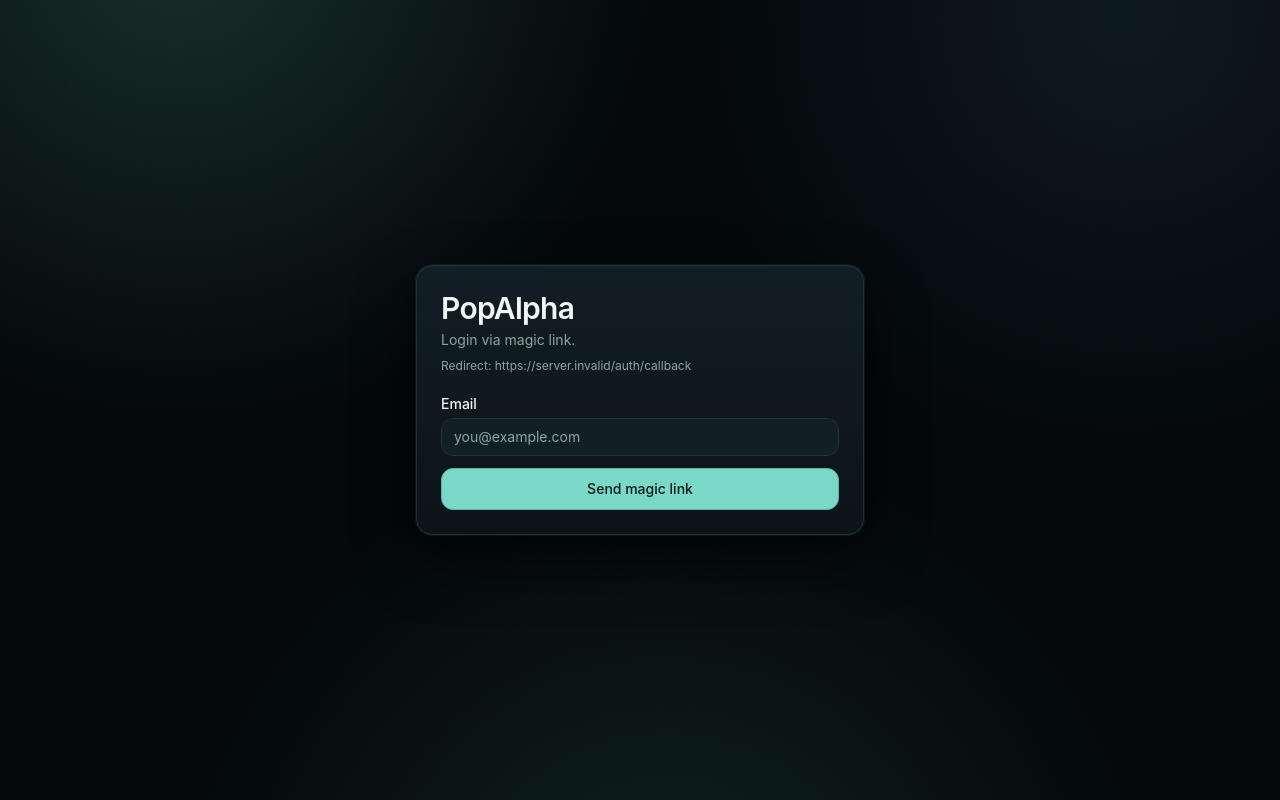
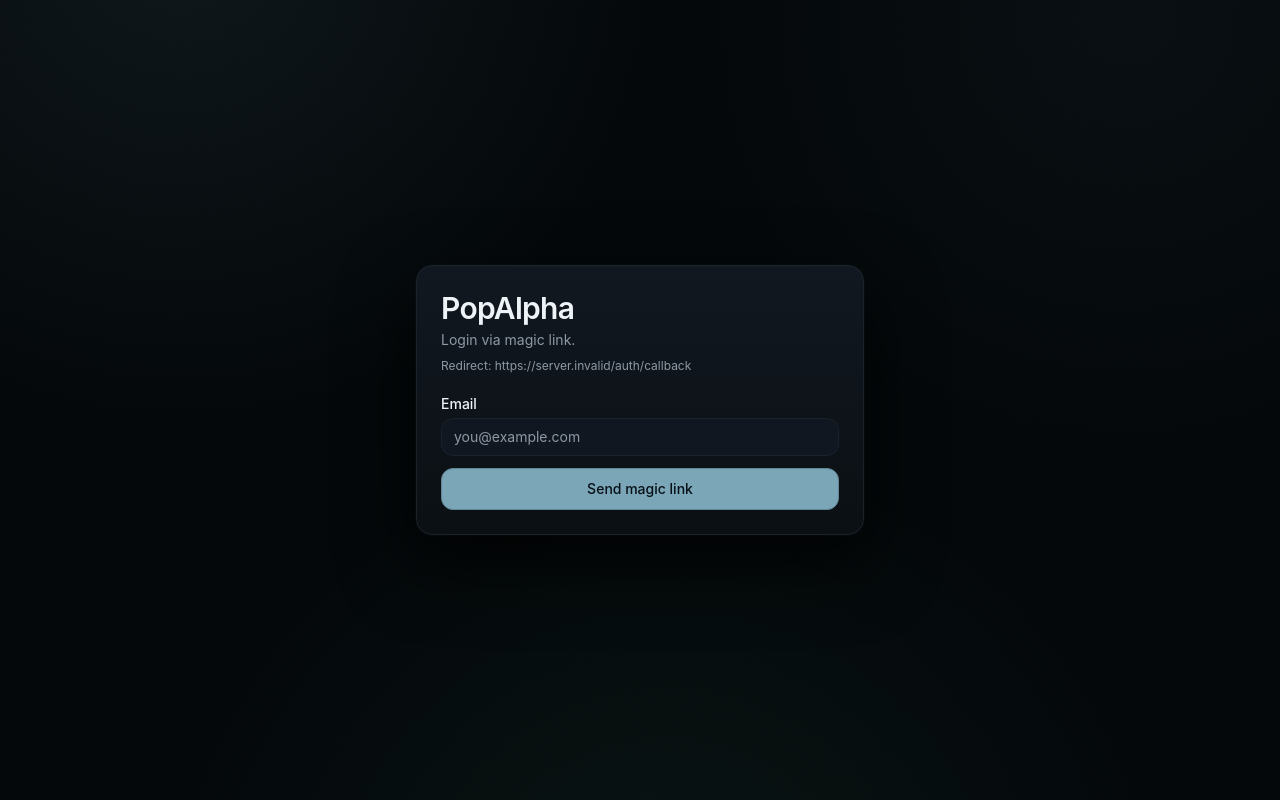
Before and after one commit to LordZigmo/PopAlpha, a Next.js app: page /login in a window 1280 px wide. Built offline with nearby package versions, Linux system fonts and the light colour scheme; no server answers.

Commit message:
feat: darken app palette

```diff
--- a/app/globals.css
+++ b/app/globals.css
@@ -3,19 +3,19 @@
 :root,
 .theme-indigo {
   --color-background: #04080a;
-  --color-surface: #0c1418;
-  --color-surface-soft: #132027;
-  --color-accent: #79d8c8;
-  --color-on-accent: #071a17;
-  --color-text: #eef7f5;
-  --color-muted: #8fa5a1;
-  --color-border: #21343b;
+  --color-surface: #0b1014;
+  --color-surface-soft: #121922;
+  --color-accent: #7aa6b8;
+  --color-on-accent: #071016;
+  --color-text: #eef3f7;
+  --color-muted: #8d99a5;
+  --color-border: #1a242d;
   --color-positive: #66e1b0;
   --color-negative: #ff6c78;
-  --color-gold: #9be7dc;
-  --color-gold-ink: #07201c;
+  --color-gold: #a4c5d2;
+  --color-gold-ink: #081118;
   --color-overlay: rgba(4, 8, 10, 0.86);
-  --shadow-elevated: 0 24px 56px rgba(0, 0, 0, 0.68);
+  --shadow-elevated: 0 28px 72px rgba(0, 0, 0, 0.78);
   --space-panel: 1.5rem;
   --space-card: 1rem;
   --radius-panel: 1.75rem;
@@ -66,9 +66,9 @@ body {
   position: relative;
   min-height: 100vh;
   background:
-    radial-gradient(920px circle at 14% -8%, color-mix(in srgb, var(--color-accent) 18%, transparent), transparent 54%),
-    radial-gradient(760px circle at 88% 2%, color-mix(in srgb, #5a9ec2 12%, transparent), transparent 60%),
-    radial-gradient(820px circle at 52% 118%, color-mix(in srgb, var(--color-positive) 12%, transparent), transparent 62%),
+    radial-gradient(920px circle at 14% -8%, color-mix(in srgb, var(--color-accent) 10%, transparent), transparent 54%),
+    radial-gradient(760px circle at 88% 2%, color-mix(in srgb, #4b6880 8%, transparent), transparent 60%),
+    radial-gradient(820px circle at 52% 118%, color-mix(in srgb, var(--color-positive) 6%, transparent), transparent 62%),
     linear-gradient(180deg, color-mix(in srgb, var(--color-background) 92%, #010304), var(--color-background));
 }
 
@@ -85,11 +85,11 @@ body {
 .glass,
 .card {
   background:
-    linear-gradient(180deg, color-mix(in srgb, var(--color-surface-soft) 94%, transparent), color-mix(in srgb, var(--color-surface) 97%, transparent));
-  border: 1px solid color-mix(in srgb, var(--color-border) 88%, #1c262c);
+    linear-gradient(180deg, color-mix(in srgb, var(--color-surface-soft) 96%, transparent), color-mix(in srgb, var(--color-surface) 98%, transparent));
+  border: 1px solid color-mix(in srgb, var(--color-border) 92%, #141b22);
   box-shadow:
-    inset 0 1px 0 rgba(255, 255, 255, 0.03),
-    0 0 0 1px color-mix(in srgb, var(--color-accent) 8%, transparent),
+    inset 0 1px 0 rgba(255, 255, 255, 0.025),
+    0 0 0 1px color-mix(in srgb, #ffffff 2%, transparent),
     var(--shadow-elevated);
   backdrop-filter: blur(14px);
   -webkit-backdrop-filter: blur(14px);
@@ -102,8 +102,8 @@ body {
   inset: -1px;
   border-radius: 1.75rem;
   z-index: -1;
-  opacity: 0.18;
-  background: radial-gradient(650px circle at 50% -20%, color-mix(in srgb, var(--color-accent) 20%, transparent), transparent 62%);
+  opacity: 0.1;
+  background: radial-gradient(650px circle at 50% -20%, color-mix(in srgb, var(--color-accent) 12%, transparent), transparent 62%);
 }
 
 .app-chrome {
@@ -143,16 +143,16 @@ body {
 .btn-ghost {
   background: color-mix(in srgb, var(--color-surface-soft) 82%, transparent);
   color: var(--color-text);
-  border: 1px solid color-mix(in srgb, var(--color-border) 88%, #1c262c);
+  border: 1px solid color-mix(in srgb, var(--color-border) 90%, #141b22);
 }
 .btn-ghost:hover {
-  background: color-mix(in srgb, var(--color-surface-soft) 94%, var(--color-accent));
-  box-shadow: inset 0 0 0 1px color-mix(in srgb, var(--color-accent) 14%, transparent);
+  background: color-mix(in srgb, var(--color-surface-soft) 96%, var(--color-accent));
+  box-shadow: inset 0 0 0 1px color-mix(in srgb, var(--color-accent) 10%, transparent);
 }
 
 .input-themed {
   background: color-mix(in srgb, var(--color-surface-soft) 88%, transparent);
-  border: 1px solid color-mix(in srgb, var(--color-border) 88%, #1c262c);
+  border: 1px solid color-mix(in srgb, var(--color-border) 90%, #141b22);
   color: var(--color-text);
 }
 .input-themed::placeholder { color: var(--color-muted); }
--- a/components/ios-grouped-ui.tsx
+++ b/components/ios-grouped-ui.tsx
@@ -14,7 +14,7 @@ function cn(...values: Array<string | false | null | undefined>) {
 type Tone = "neutral" | "positive" | "negative" | "warning";
 
 const PILL_TONE_CLASS: Record<Tone, string> = {
-  neutral: "border-white/10 bg-white/[0.04] text-[#b4cbc6]",
+  neutral: "border-white/10 bg-white/[0.04] text-[#b6c2cc]",
   positive: "border-emerald-400/20 bg-emerald-400/[0.08] !text-emerald-200",
   negative: "border-rose-400/20 bg-rose-400/[0.08] !text-rose-200",
   warning: "border-amber-400/20 bg-amber-400/[0.08] !text-amber-200",
@@ -43,8 +43,8 @@ const TILE_LABEL_TONE_CLASS: Record<Tone, string> = {
 
 export function PageShell({ children }: { children: ReactNode }) {
   return (
-    <main className="min-h-screen bg-[#04080a] text-[#eef7f5]">
-      <div className="min-h-screen bg-[linear-gradient(180deg,#0c1418_0%,#04080a_16rem,#04080a_100%)]">{children}</div>
+    <main className="min-h-screen bg-[#04080a] text-[#eef3f7]">
+      <div className="min-h-screen bg-[linear-gradient(180deg,#0b1014_0%,#04080a_16rem,#04080a_100%)]">{children}</div>
     </main>
   );
 }
@@ -65,14 +65,14 @@ export function NavBar({
     <header
       className={cn(
         "sticky top-0 z-40 border-b border-white/[0.06] backdrop-blur-xl",
-        compact ? "bg-[#0c1418f2]" : "bg-[#0c1418cc]"
+        compact ? "bg-[#0b1014f2]" : "bg-[#0b1014cc]"
       )}
     >
       <div className="mx-auto flex max-w-5xl items-center gap-3 px-3 pb-3 pt-[max(env(safe-area-inset-top),0.5rem)] sm:px-4">
         <Link
           href={backHref}
           aria-label="Back"
-          className="flex h-14 w-14 shrink-0 items-center justify-center rounded-full bg-[#132027]/90 text-[#d4f1eb]"
+          className="flex h-14 w-14 shrink-0 items-center justify-center rounded-full bg-[#121922]/92 text-[#dde7ee]"
         >
           <span className="text-[26px] leading-none">‹</span>
         </Link>
@@ -81,7 +81,7 @@ export function NavBar({
             {title ? (
               <p className={cn("truncate font-semibold tracking-[-0.02em]", compact ? "text-[15px]" : "text-[17px]")}>{title}</p>
             ) : null}
-            {subtitle ? <p className="truncate text-[12px] text-[#8fa5a1]">{subtitle}</p> : null}
+            {subtitle ? <p className="truncate text-[12px] text-[#8d99a5]">{subtitle}</p> : null}
           </div>
         ) : null}
       </div>
@@ -104,8 +104,8 @@ export function GroupedSection({
     <section className={cn("mt-6", className)}>
       {title || description ? (
         <div className="mb-2 px-1">
-          {title ? <p className="text-[13px] font-semibold uppercase tracking-[0.08em] text-[#8fa5a1]">{title}</p> : null}
-          {description ? <p className="mt-1 text-[13px] text-[#738784]">{description}</p> : null}
+          {title ? <p className="text-[13px] font-semibold uppercase tracking-[0.08em] text-[#8d99a5]">{title}</p> : null}
+          {description ? <p className="mt-1 text-[13px] text-[#73808d]">{description}</p> : null}
         </div>
       ) : null}
       <div className="space-y-3">{children}</div>
@@ -127,8 +127,8 @@ export function GroupCard({
   return (
     <div
       className={cn(
-        "overflow-hidden border border-white/[0.07] bg-[#0f171b] shadow-[0_12px_28px_rgba(0,0,0,0.22)]",
-        inset ? "rounded-2xl bg-[#132027]" : "rounded-[28px]",
+        "overflow-hidden border border-white/[0.07] bg-[#0d1318] shadow-[0_18px_42px_rgba(0,0,0,0.34)]",
+        inset ? "rounded-2xl bg-[#121922]" : "rounded-[28px]",
         className
       )}
     >
@@ -212,12 +212,12 @@ export function StatRow({
   return (
     <div className="flex min-h-11 items-center justify-between gap-3 py-3">
       <div className="min-w-0">
-        <p className="text-[15px] text-[#d8ebe7]">{label}</p>
+        <p className="text-[15px] text-[#dbe4eb]">{label}</p>
         {meta ? (
-          <div className="mt-1 text-[12px] text-[#8fa5a1]">{typeof meta === "string" ? <Pill label={meta} tone={tone} size="small" /> : meta}</div>
+          <div className="mt-1 text-[12px] text-[#8d99a5]">{typeof meta === "string" ? <Pill label={meta} tone={tone} size="small" /> : meta}</div>
         ) : null}
       </div>
-      <div className="shrink-0 text-right text-[15px] font-semibold text-[#eef7f5]">{value}</div>
+      <div className="shrink-0 text-right text-[15px] font-semibold text-[#eef3f7]">{value}</div>
     </div>
   );
 }
@@ -232,7 +232,7 @@ export function SegmentedControl({
   return (
     <div
       className={cn(
-        "rounded-2xl border border-white/[0.06] bg-[#0c1418] p-1",
+        "rounded-2xl border border-white/[0.06] bg-[#0b1014] p-1",
         wrap ? "flex flex-wrap gap-1.5" : "grid auto-cols-fr grid-flow-col gap-1"
       )}
     >
@@ -240,8 +240,8 @@ export function SegmentedControl({
         const className = cn(
           "flex min-h-11 items-center justify-center rounded-xl px-3 text-center text-[13px] font-semibold transition",
           item.active
-            ? "bg-[#1c2b31] text-[#eef7f5] shadow-[inset_0_1px_0_rgba(255,255,255,0.04)]"
-            : "text-[#8fa5a1]",
+            ? "bg-[#1a242d] text-[#eef3f7] shadow-[inset_0_1px_0_rgba(255,255,255,0.04)]"
+            : "text-[#8d99a5]",
           item.disabled && "cursor-default opacity-60",
           wrap && "min-w-fit"
         );
```
